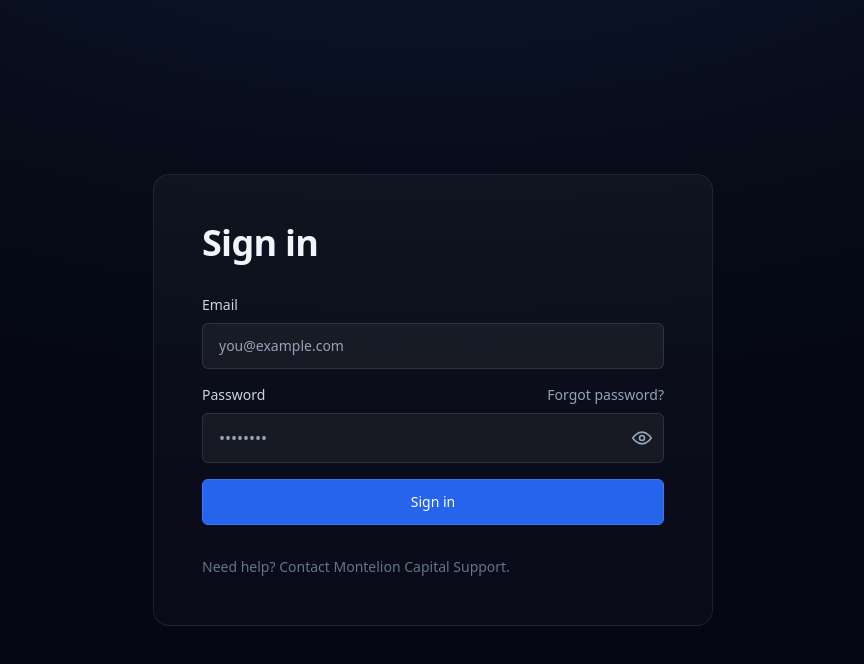
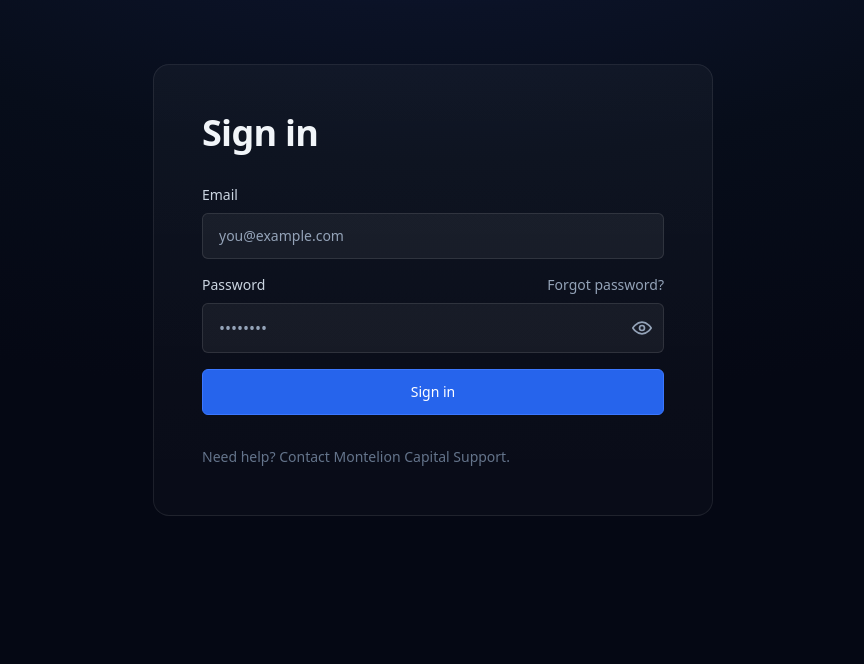
Before and after one commit to montelioncapital/montelion-app-v1, a Next.js app: page /login in a window 1280 px wide. Shown: the top 664 px of the page, without its empty margins (207-1071 px from the left). Built offline with nearby package versions, Linux system fonts and the light colour scheme.

Commit message:
Update AppShell.jsx

```diff
--- a/app/AppShell.jsx
+++ b/app/AppShell.jsx
@@ -9,25 +9,29 @@ export default function AppShell({ children }) {
   const isDashboard = pathname?.startsWith("/dashboard");
   const isLanding = pathname === "/";
 
-  // DASHBOARD + LANDING : plein écran, pas de centrage
+  /**
+   * DASHBOARD + LANDING
+   * -> plein écran, pas de centrage
+   */
   if (isDashboard || isLanding) {
     return (
-      <div className="relative min-h-screen w-full">
-        {children}
+      <div className="relative w-full app-viewport overflow-y-auto">
+        <div className="relative z-10">{children}</div>
       </div>
     );
   }
 
-  // TOUTES LES AUTRES PAGES : carte centrée
+  /**
+   * TOUTES LES AUTRES PAGES (login, onboarding, contract, setup, mt5, review, etc.)
+   * -> centrées au milieu de l'écran
+   *
+   * - app-viewport : vraie hauteur viewport (100dvh/100svh)
+   * - flex + items-center + justify-center : centrage H/V
+   * - overflow-y-auto : scroll uniquement si le contenu dépasse
+   */
   return (
-    <main
-      className="
-        relative w-full min-h-screen
-        flex items-center justify-center
-        px-4 sm:px-6 md:px-10
-      "
-    >
-      <div className="w-full flex justify-center">
+    <main className="relative w-full app-viewport flex items-center justify-center px-4 sm:px-6 md:px-10 overflow-y-auto">
+      <div className="relative z-10 w-full flex justify-center">
         {children}
       </div>
     </main>
```
